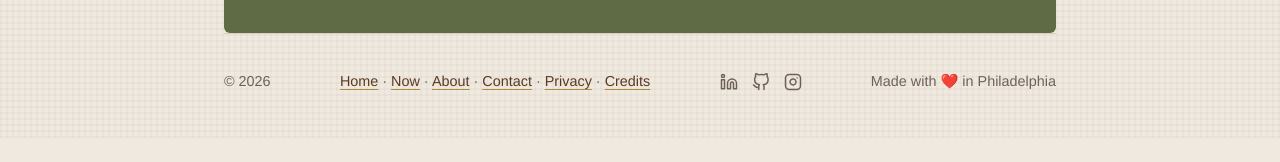
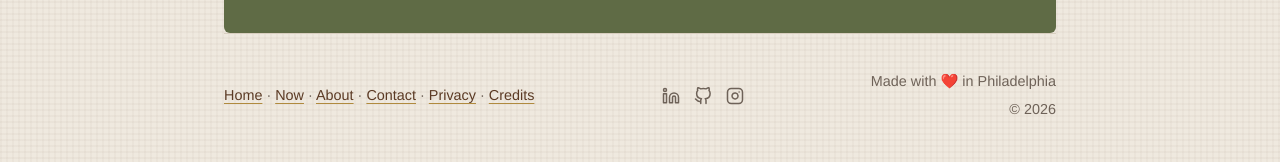
Before and after one commit to JonathanHaas/jonathan, an Eleventy site: page index.html in a window 1280 px wide. Shown: the part 2526-2688 px from the top of the page. Before the commit the page ends 2664 px from the top, so only its background shows below. Built offline with nearby package versions, Linux system fonts and the light colour scheme; Eleventy itself is replaced by a stand-in of ours; files that its build step writes are made by us from their sources.

Commit message:
footer: copyright right-aligned under Philadelphia tagline

```diff
--- a/_includes/footer.njk
+++ b/_includes/footer.njk
@@ -1,5 +1,4 @@
 <footer>
-  <span>© {{ build.year }}</span>
   <span>
     <a href="{% if lang == 'es' %}/es/{% elif lang == 'zh' %}/zh/{% else %}/{% endif %}">{% if lang == "es" %}Inicio{% elif lang == "zh" %}首页{% else %}Home{% endif %}</a> ·
     <a href="/now/">Now</a> ·
@@ -19,5 +18,8 @@
       <svg width="18" height="18" viewBox="0 0 24 24" fill="none" stroke="currentColor" stroke-width="2" stroke-linecap="round" stroke-linejoin="round" aria-hidden="true"><rect x="2" y="2" width="20" height="20" rx="5" ry="5"/><path d="M16 11.37A4 4 0 1 1 12.63 8 4 4 0 0 1 16 11.37z"/><line x1="17.5" y1="6.5" x2="17.51" y2="6.5"/></svg>
     </a>
   </span>
-  <span>{% if lang == "es" %}Hecho con ❤️ en Filadelfia{% elif lang == "zh" %}用❤️制作于费城{% else %}Made with ❤️ in Philadelphia{% endif %}</span>
+  <div class="footer-right">
+    <span>{% if lang == "es" %}Hecho con ❤️ en Filadelfia{% elif lang == "zh" %}用❤️制作于费城{% else %}Made with ❤️ in Philadelphia{% endif %}</span>
+    <span>© {{ build.year }}</span>
+  </div>
 </footer>
--- a/site.css
+++ b/site.css
@@ -89,6 +89,7 @@ footer { padding: 36px 0 44px; border-top: 1px solid var(--rule); color: var(--m
 .social-links { display: flex; gap: 14px; align-items: center; }
 .social-links a { color: var(--muted); display: flex; transition: color .15s; }
 .social-links a:hover { color: var(--ink); }
+.footer-right { display: flex; flex-direction: column; align-items: flex-end; gap: 4px; }
 
 /* Homepage --------------------------------------------------------------- */
 .hero { padding: 48px 0 40px; border-bottom: 6px solid var(--walnut); }
```
